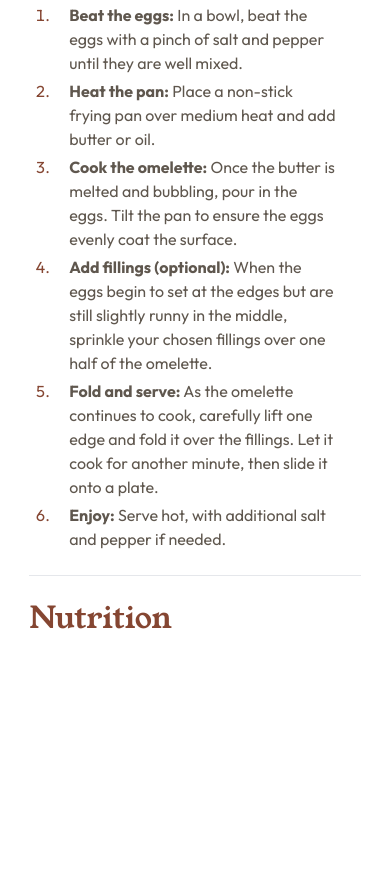
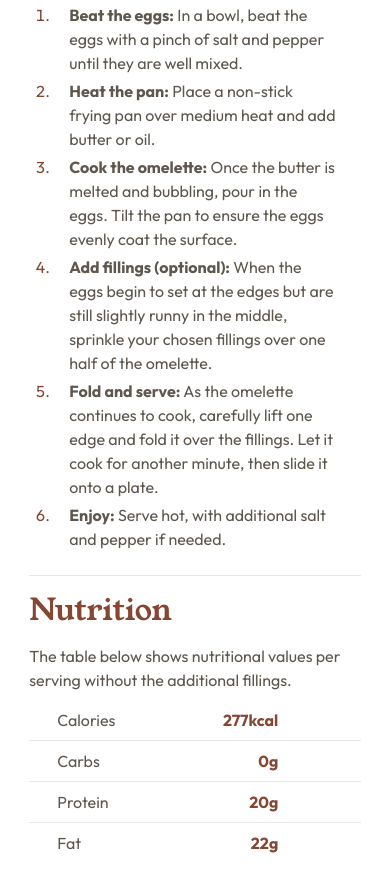
Before and after one commit to asekabtw/omlete, a website: page index.html in a window 390 px wide. Shown: the part 940-1823 px from the top of the page. Before the commit the page ends 1628 px from the top, so only its background shows below. Drawn offline with Linux system fonts and the light colour scheme.

Commit message:
Finish mobile version

```diff
--- a/index.html
+++ b/index.html
@@ -114,7 +114,30 @@
           <hr class="" />
 
           <!-- Nutrition -->
-          <p class="text-3xl font-young text-sectionTitle my-6">Nutrition</p>
+          <p class="text-3xl font-young text-sectionTitle my-4">Nutrition</p>
+          <p class="pr-2 my-4 text-text">
+            The table below shows nutritional values per serving without the
+            additional fillings.
+          </p>
+          <div class="w-8/12 ml-7 flex justify-between">
+            <p>Calories</p>
+            <p class="text-sectionTitle font-bold">277kcal</p>
+          </div>
+          <hr class="my-2" />
+          <div class="w-8/12 ml-7 flex justify-between">
+            <p>Carbs</p>
+            <p class="text-sectionTitle font-bold">0g</p>
+          </div>
+          <hr class="my-2" />
+          <div class="w-8/12 ml-7 flex justify-between">
+            <p>Protein</p>
+            <p class="text-sectionTitle font-bold">20g</p>
+          </div>
+          <hr class="my-2" />
+          <div class="w-8/12 ml-7 flex justify-between">
+            <p>Fat</p>
+            <p class="text-sectionTitle font-bold">22g</p>
+          </div>
           <!-- end of Nutrition -->
         </div>
         <!-- end of main -->
```
Also changed, not shown: src/style.css.
